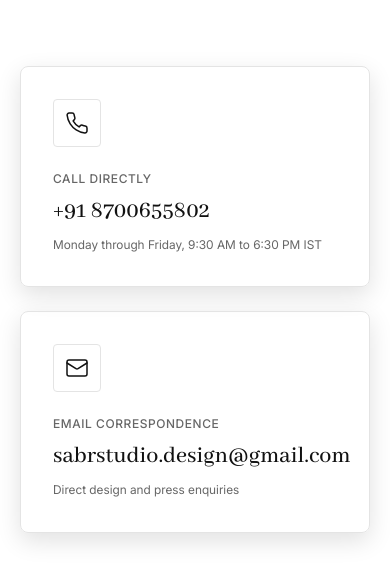
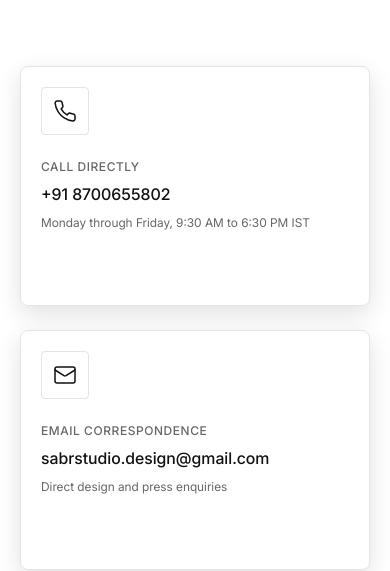
Before and after one commit to abufazal460/Sabr-Studio, a React (Vite) app in the folder frontend/: page /contact in a window 390 px wide. Shown: the part 309-880 px from the top of the page. Built offline with nearby package versions, Linux system fonts and the light colour scheme; no server answers.

Commit message:
responsive number and email card in conatact section

```diff
--- a/frontend/src/features/contact/pages/Contact.jsx
+++ b/frontend/src/features/contact/pages/Contact.jsx
@@ -49,36 +49,43 @@ export const Contact = () => {
           </motion.div>
 
           {/* 3 Contact Info Cards */}
-          <div className="grid grid-cols-1 md:grid-cols-3 gap-6 sm:gap-8">
+          <div className="grid grid-cols-1 gap-6 sm:gap-8 lg:grid-cols-2 lg:gap-x-10 lg:gap-y-8 2xl:gap-x-14">
             {infoCards.map((card, idx) => {
               const Icon = card.icon;
               return (
-                <motion.div key={card.id} {...revealItem(idx)} className="h-full">
+
+                <motion.div
+                  key={card.id}
+                  {...revealItem(idx)}
+                  className="h-full min-w-0 w-full"
+                >
                   <a
                     href={card.href}
                     target={card.id === 'address' ? '_blank' : undefined}
                     rel={card.id === 'address' ? 'noopener noreferrer' : undefined}
-                  className="h-full p-8 sm:p-10  border border-border rounded-md group hover:border-ink transition-all duration-200 shadow-hover flex flex-col justify-between"
-                >
-                  <div className="space-y-6">
-                    <div className="w-12 h-12 rounded-sm bg-white border border-border flex items-center justify-center text-ink transition-transform duration-200 group-hover:scale-105">
-                      <Icon className="w-6 h-6 stroke-[1.5]" />
+                    className="group flex h-full min-h-[240px] w-full min-w-0 flex-col justify-between rounded-md border border-border p-5 transition-all duration-200 shadow-hover hover:border-ink sm:p-6 lg:p-7 xl:p-8 2xl:p-9"                  >
+                    <div className="min-w-0 w-full space-y-6">
+                      <div className="flex h-12 w-12 shrink-0 items-center justify-center rounded-sm border border-border bg-white text-ink transition-transform duration-200 group-hover:scale-105">
+                        <Icon className="h-6 w-6 stroke-[1.5]" />
                       </div>
 
-                    <div className="space-y-2">
-                      <span className="text-xs uppercase tracking-wider text-muted font-medium block">
+                      <div className="min-w-0 w-full space-y-2">
+                        <span className="block text-xs font-medium uppercase tracking-wider text-muted">
                           {card.title}
                         </span>
-                      <div className="font-abhaya text-2xl text-ink font-medium group-hover:text-black transition-colors">
+
+                        <div className="w-full min-w-0 break-words [overflow-wrap:anywhere] text-base font-medium leading-snug text-ink transition-colors group-hover:text-black sm:text-lg xl:text-xl 2xl:text-2xl">
                           {card.primaryText}
                         </div>
-                      <p className="text-xs sm:text-sm text-muted leading-relaxed">
+
+                        <p className="break-words [overflow-wrap:anywhere] text-xs leading-relaxed text-muted sm:text-sm">
                           {card.secondaryText}
                         </p>
                       </div>
                     </div>
                   </a>
                 </motion.div>
+
               );
             })}
           </div>
```
Lines whose indentation alone changed are shown as unchanged.
